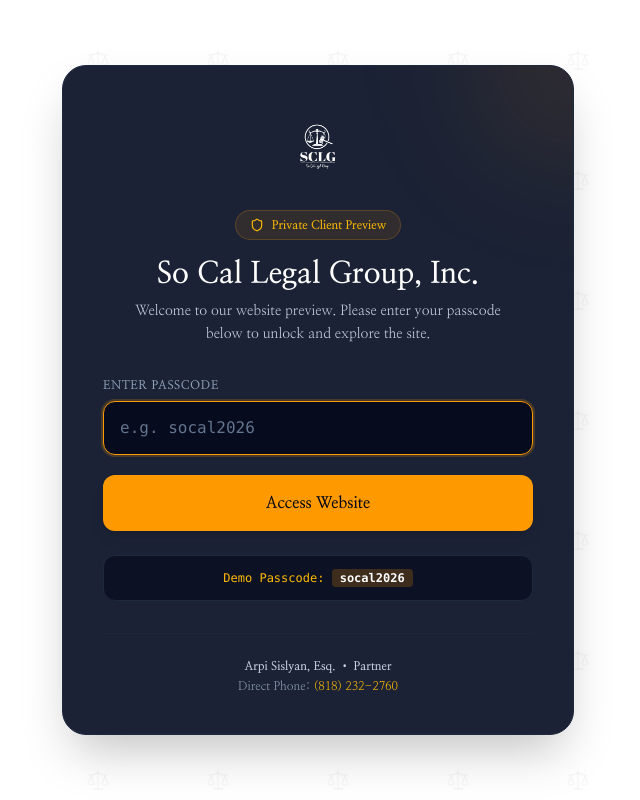
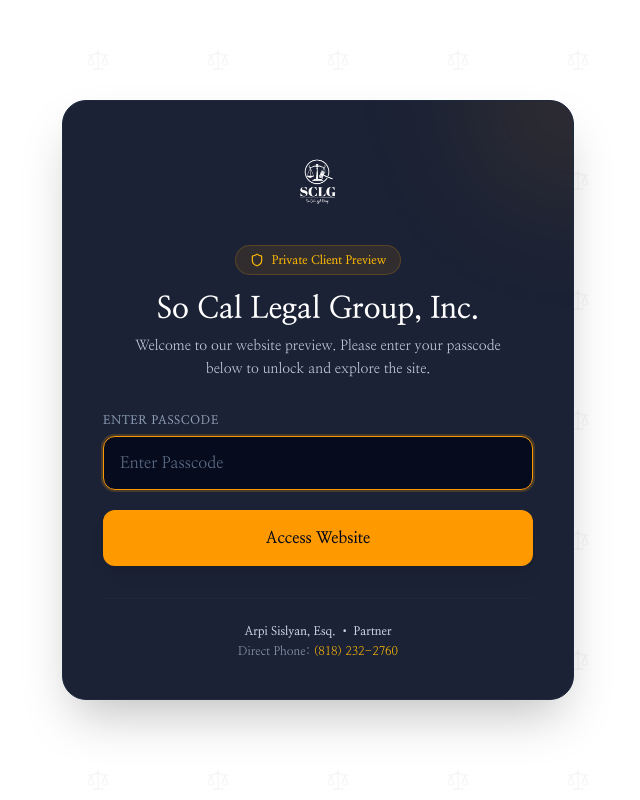
Before and after one commit to larissapoghosyan/socal-law-firm, a React (Vite) app: page / in a window 1280 px wide. Shown: the whole page, without its empty margins (322-962 px from the left). Built offline with nearby package versions, Linux system fonts and the light colour scheme.

Commit message:
Secure passcode check using SHA-256 cryptographic hash

```diff
--- a/src/app/App.tsx
+++ b/src/app/App.tsx
@@ -67,17 +67,27 @@
   }, [currentPageState]);
 
   const [mobileMenuOpen, setMobileMenuOpen] = useState(false);
+// Helper function to calculate SHA-256 hash of a string
+async function sha256Hex(message: string): Promise<string> {
+  const msgBuffer = new TextEncoder().encode(message);
+  const hashBuffer = await crypto.subtle.digest("SHA-256", msgBuffer);
+  const hashArray = Array.from(new Uint8Array(hashBuffer));
+  return hashArray.map((b) => b.toString(16).padStart(2, "0")).join("");
+}
+
   const [isAuthenticated, setIsAuthenticated] = useState(() => {
     return localStorage.getItem("socal_auth_granted") === "true";
   });
   const [passcodeAttempt, setPasscodeAttempt] = useState("");
   const [passcodeError, setPasscodeError] = useState("");
 
-  const CORRECT_PASSCODE = import.meta.env.VITE_SITE_PASSCODE || "socal2026";
+  // Cryptographic SHA-256 Hash of the passcode (Original raw string is completely removed from source code)
+  const EXPECTED_HASH = import.meta.env.VITE_SITE_PASSCODE_HASH || "1e03246bbda12e2ac8d4c1cd3fb1bd89dcd10ee27bd940f5be19e134377d2560";
 
-  const handlePasscodeSubmit = (e: React.FormEvent) => {
+  const handlePasscodeSubmit = async (e: React.FormEvent) => {
     e.preventDefault();
-    if (passcodeAttempt.trim() === CORRECT_PASSCODE) {
+    const hash = await sha256Hex(passcodeAttempt.trim());
+    if (hash === EXPECTED_HASH) {
       localStorage.setItem("socal_auth_granted", "true");
       setIsAuthenticated(true);
       setPasscodeError("");
@@ -121,10 +131,10 @@
               <div className="relative">
                 <input
                   type="password"
-                  placeholder="e.g. socal2026"
+                  placeholder="Enter Passcode"
                   value={passcodeAttempt}
                   onChange={(e) => setPasscodeAttempt(e.target.value)}
-                  className="w-full px-4 py-3.5 bg-slate-950/80 border border-slate-700 rounded-xl text-white placeholder-slate-500 focus:outline-none focus:border-amber-500 focus:ring-2 focus:ring-amber-500/20 transition-all font-mono text-base"
+                  className="w-full px-4 py-3.5 bg-slate-950/80 border border-slate-700 rounded-xl text-white placeholder-slate-500 focus:outline-none focus:border-amber-500 focus:ring-2 focus:ring-amber-500/20 transition-all text-base"
                   autoFocus
                 />
               </div>
@@ -144,13 +154,6 @@
               Access Website
             </button>
           </form>
-
-          {/* Passcode Hint Box */}
-          <div className="mt-6 p-3.5 bg-slate-950/60 border border-slate-800 rounded-xl text-center">
-            <p className="text-xs text-amber-400 font-mono font-medium">
-              Demo Passcode: <span className="bg-amber-500/20 px-2 py-0.5 rounded text-white font-bold">socal2026</span>
-            </p>
-          </div>
 
           {/* Footer Info */}
           <div className="mt-8 pt-6 border-t border-slate-800/80 text-center text-xs text-slate-400 space-y-1">
```
